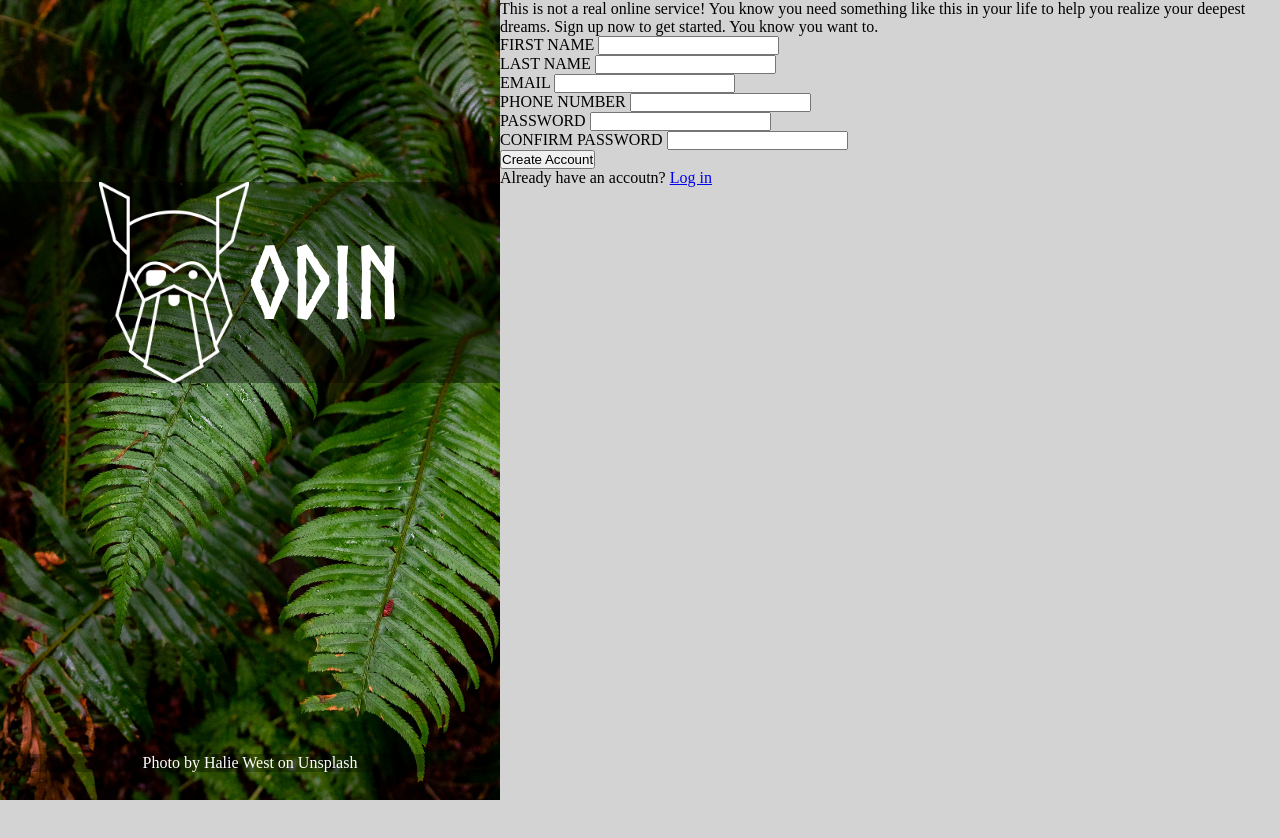
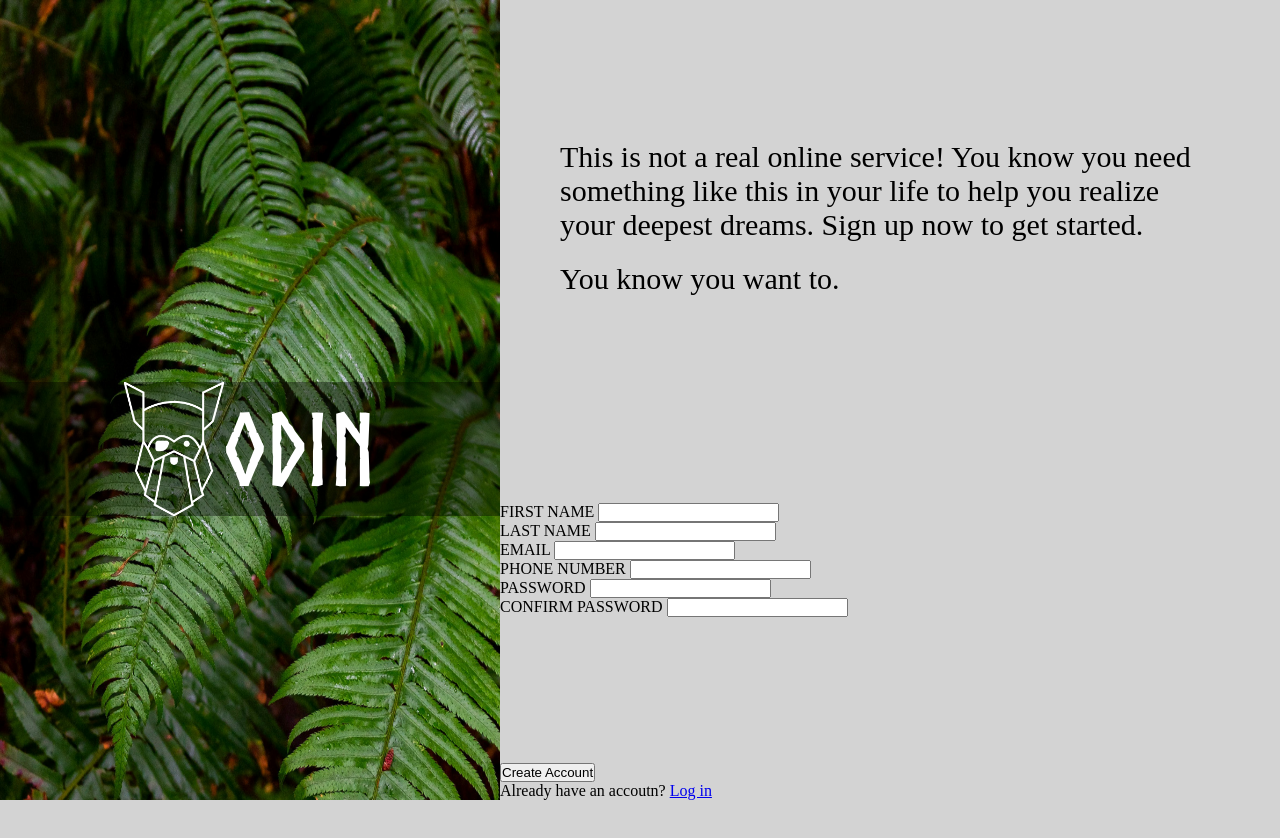
Before and after one commit to LW1117/odin-sign-up-form, a plain HTML site: page index.html in a window 1280 px wide. After the commit the page ends 800 px from the top, so only its background shows below. Drawn offline with Linux system fonts and the light colour scheme.

Commit message:
Add css to hero text section

```diff
--- a/index.html
+++ b/index.html
@@ -28,8 +28,8 @@
 
       <div id="hero-text">
         <p>This is not a real online service! You know you need something like this in your life to help you realize
-          your deepest dreams. Sign up now to get started.
-          You know you want to.</p>
+          your deepest dreams. Sign up now to get started.</p>
+        <p>You know you want to.</p>
       </div>
       <div id="hero-form">
         <div class="hero-input">
--- a/style.css
+++ b/style.css
@@ -8,12 +8,19 @@
   src: url(./src/Norse-Bold.otf);
 }
 
+html {
+  /* height: 100%; */
+}
+
 body {
   background-color: lightgray;
+  /* min-height: 100%; */
 }
 
 main {
   display: flex;
+  height: 100vh;
+  overflow: hidden;
 }
 
 #sidebar-section {
@@ -24,7 +31,7 @@ main {
 
 #sidebar #background-image {
   width: 100%;
-  height: 100vh;
+  /* height: 100vh; */
 }
 
 #sidebar a {
@@ -36,7 +43,7 @@ main {
   color: white;
   background-color: rgba(0, 0, 0, 0.3);
   position: relative;
-  bottom: 50px;
+  bottom: 60px;
 }
 
 #sidebar #sidebar-logo {
@@ -52,5 +59,22 @@ main {
 }
 
 #sidebar #sidebar-logo img {
-  width: 150px;
+  width: 100px;
 }
+
+#hero-section {
+  display: flex;
+  flex-direction: column;
+  justify-content: space-between;
+  height: 100vh;
+}
+
+#hero-section #hero-text {
+  padding: 50px;
+  margin-top: 80px;
+  font-size: 30px;
+}
+
+#hero-section #hero-text p {
+  padding: 10px;
+}
```
